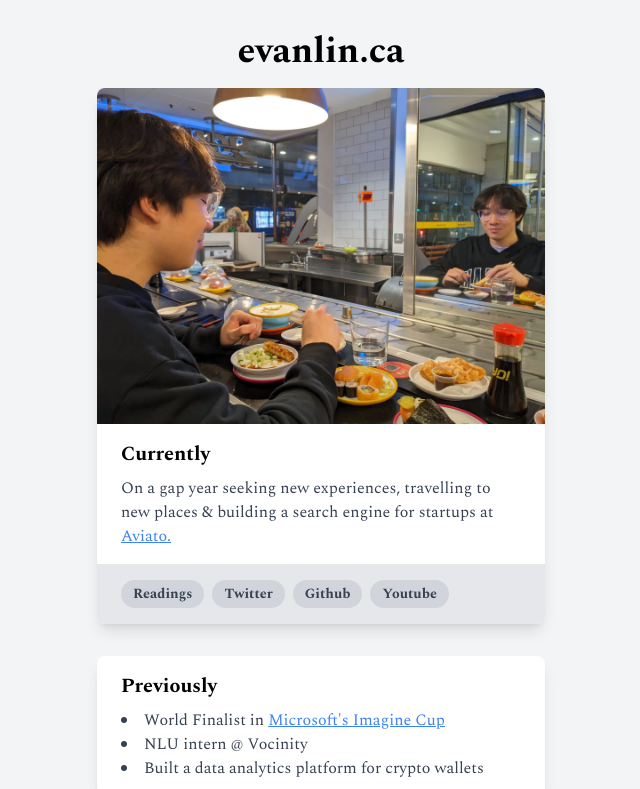
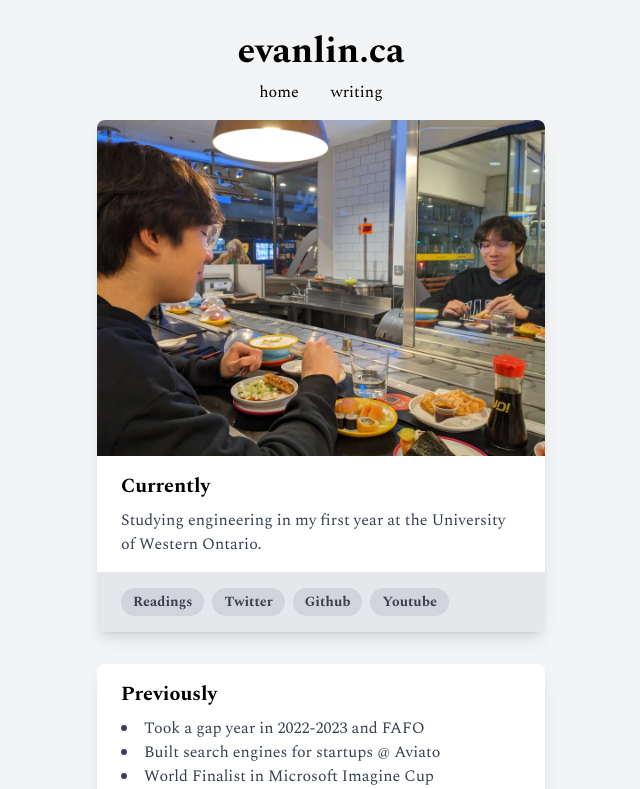
Before and after one commit to eevaain/evanlin.ca, a Next.js app: page / in a window 1280 px wide. Shown: the top 789 px of the page, without its empty margins (319-959 px from the left). Built offline with nearby package versions, Linux system fonts and the light colour scheme.

Commit message:
added home and writing naviation

```diff
--- a/src/app/page.tsx
+++ b/src/app/page.tsx
@@ -1,25 +1,24 @@
 import React from "react";
 import Image from "next/image"; // yeah ill fix this later
+import Link from "next/link";
 
-const Home = () => {
+function Home() {
   return (
     <div className="flex flex-col items-center justify-center min-h-screen bg-gray-100 pt-8 pb-8 mx-auto px-5">
-      <h1 className="text-4xl font-bold mb-4">evanlin.ca</h1>
+      <h1 className="text-4xl font-bold mb-2">evanlin.ca</h1>
+
+      <div className="flex flex-row gap-8 mb-4">
+        <Link href="/">home</Link >
+        <Link href="/writing">writing</Link>
+      </div>
+
       <div className="max-w-md bg-white shadow-lg rounded-lg overflow-hidden">
         <img src="me.jpg" alt="Evan Lin" className="w-full" />
         <div className="px-6 py-4">
           <h2 className="text-xl font-bold mb-2">Currently</h2>
           <p className="text-gray-700 text-base">
-            On a gap year seeking new experiences, travelling to new places &
-            building a search engine for startups at{" "}
-            <a
-              href="https://www.joinaviato.com/"
-              target="_blank"
-              rel="noopener noreferrer"
-              className="text-blue-500 underline"
-            >
-              Aviato.
-            </a>
+            Studying engineering in my first year at
+            the University of Western Ontario.
           </p>
         </div>
 
@@ -64,17 +63,9 @@ const Home = () => {
           <div className="px-6 py-4">
             <h2 className="text-xl font-bold mb-2">Previously </h2>
             <ul className="list-disc list-inside text-gray-700 text-base">
-              <li>
-                World Finalist in{" "}
-                <a
-                  href="https://imaginecup.microsoft.com/en-us/Team/550518d7-d2a6-4e64-96e5-a82bba7fe27c"
-                  target="_blank"
-                  rel="noopener noreferrer"
-                  className="text-blue-500 underline"
-                >
-                  {"Microsoft's Imagine Cup"}
-                </a>
-              </li>
+              <li>Took a gap year in 2022-2023 and FAFO</li>
+              <li>Built search engines for startups @ Aviato</li>
+              <li>World Finalist in Microsoft Imagine Cup</li>
               <li>NLU intern @ Vocinity</li>
               <li>Built a data analytics platform for crypto wallets</li>
             </ul>
@@ -95,7 +86,6 @@ const Home = () => {
               >
                 homebrew computers
               </a>
-
               . I also think a lot about{" "}
               <a
                 href="https://www.lesswrong.com/posts/va3TazozR9uWBfAoM/stop-trying-to-have-interesting-friends?curius=2895"
@@ -124,6 +114,6 @@ const Home = () => {
       </div>
     </div>
   );
-};
+}
 
 export default Home;
--- /dev/null
+++ b/src/app/writing/page.tsx
@@ -0,0 +1,18 @@
+import Link from "next/link";
+
+export default function Writing() {
+  // if i remember correctly there should be a way for me to reuse the prev evanlin.ca, home and writing divs without rerender
+  // preventing remount? is that the right term?
+  return (
+    <div className="flex flex-col items-center min-h-screen bg-gray-100 pt-8 pb-8 mx-auto px-5">
+      {/* or do i just make evanlin.ca, home and writing into
+      a reusable component? will that prevent remounting? */}
+      <h1 className="text-4xl font-bold mb-2">evanlin.ca</h1>
+
+      <div className="flex flex-row gap-8 mb-4">
+        <Link href="/">home</Link>
+        <Link href="/writing">writing</Link>
+      </div>
+    </div>
+  );
+}
```
